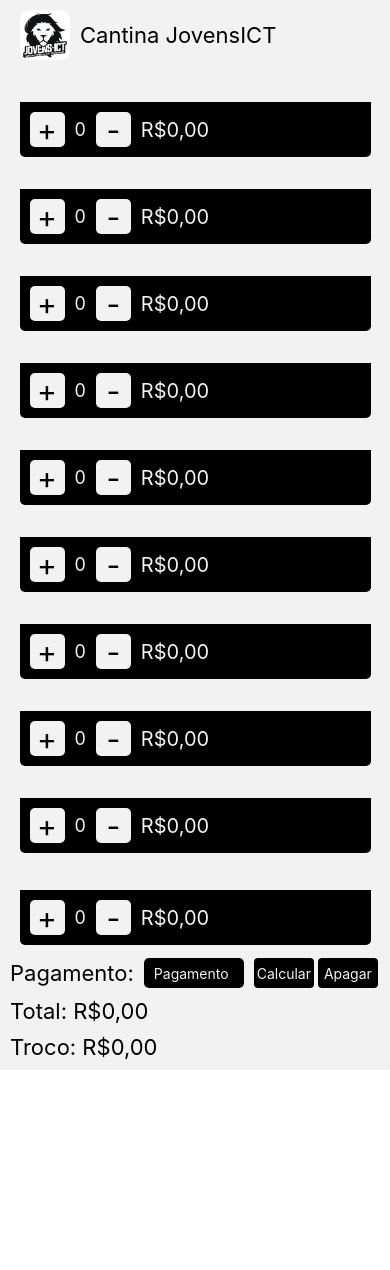
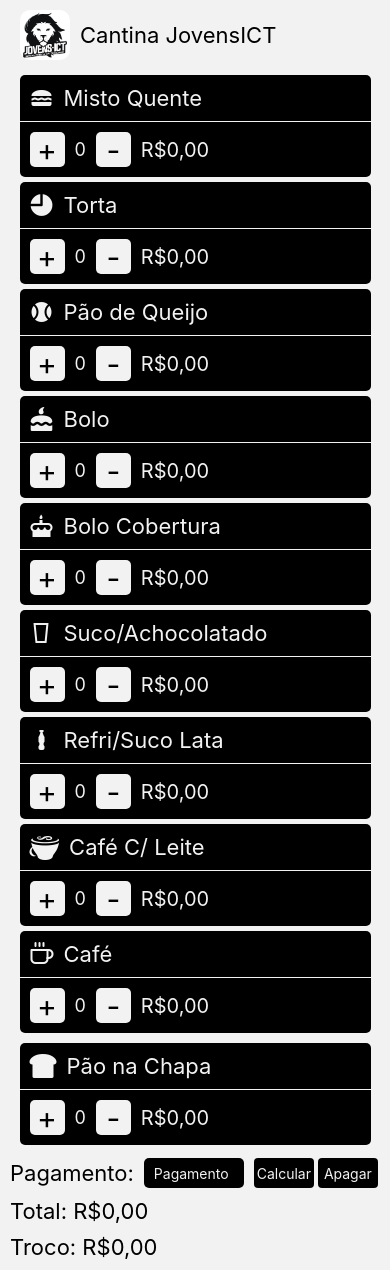
Before and after one commit to LeoSantosp2/cantina-jovensict, a React Native app in the folder my-app/: screen / in a window 390 px wide. Before the commit the page ends 1070 px from the top, so only its background shows below. Built offline with nearby package versions, Linux system fonts and the light colour scheme.

Commit message:
Adicionando o ContainerTitle e icons

```diff
--- a/my-app/src/components/bolo/index.js
+++ b/my-app/src/components/bolo/index.js
@@ -1,6 +1,16 @@
 import React, { useState, useEffect } from 'react';
+import Icon from 'react-native-vector-icons/Entypo';
 
-import { FoodOption, Title, Button, ButtonText, ContainerCount, Count, Price } from '../../styles/style';
+import {
+    FoodOption,
+    Title,
+    Button,
+    ButtonText,
+    ContainerCount,
+    Count,
+    Price,
+    ContainerTitle,
+} from '../../styles/style';
 
 export default function Bolo({ valuePrice }) {
     const [count, setCount] = useState(0);
@@ -34,7 +44,10 @@ export default function Bolo({ valuePrice }) {
 
     return (
         <FoodOption>
-            <Title>Bolo</Title>
+            <ContainerTitle>
+                <Icon name="cake" size={24} color="#f2f2f2" />
+                <Title>Bolo</Title>
+            </ContainerTitle>
 
             <ContainerCount>
                 <Button onPress={() => handleClickUp()}>
--- a/my-app/src/components/boloCobertura/index.js
+++ b/my-app/src/components/boloCobertura/index.js
@@ -1,6 +1,16 @@
 import React, { useState, useEffect } from 'react';
+import Icon from 'react-native-vector-icons/MaterialCommunityIcons';
 
-import { FoodOption, Title, Button, ButtonText, ContainerCount, Count, Price } from '../../styles/style';
+import {
+    FoodOption,
+    Title,
+    Button,
+    ButtonText,
+    ContainerCount,
+    Count,
+    Price,
+    ContainerTitle,
+} from '../../styles/style';
 
 export default function BoloCobertura({ valuePrice }) {
     const [count, setCount] = useState(0);
@@ -34,7 +44,10 @@ export default function BoloCobertura({ valuePrice }) {
 
     return (
         <FoodOption>
-            <Title>Bolo Cobertura</Title>
+            <ContainerTitle>
+                <Icon name="cake" size={24} color="#f2f2f2" />
+                <Title>Bolo Cobertura</Title>
+            </ContainerTitle>
 
             <ContainerCount>
                 <Button onPress={() => handleClickUp()}>
--- a/my-app/src/components/cafe/index.js
+++ b/my-app/src/components/cafe/index.js
@@ -1,6 +1,16 @@
 import React, { useState, useEffect } from 'react';
+import Icon from 'react-native-vector-icons/Feather';
 
-import { FoodOption, Title, Button, ButtonText, ContainerCount, Count, Price } from '../../styles/style';
+import {
+    FoodOption,
+    Title,
+    Button,
+    ButtonText,
+    ContainerCount,
+    Count,
+    Price,
+    ContainerTitle,
+} from '../../styles/style';
 
 export default function Cafe({ valuePrice }) {
     const [count, setCount] = useState(0);
@@ -34,7 +44,10 @@ export default function Cafe({ valuePrice }) {
 
     return (
         <FoodOption>
-            <Title>Café</Title>
+            <ContainerTitle>
+                <Icon name="coffee" size={24} color="#f2f2f2" />
+                <Title>Café</Title>
+            </ContainerTitle>
 
             <ContainerCount>
                 <Button onPress={() => handleClickUp()}>
--- a/my-app/src/components/cafeComLeite/index.js
+++ b/my-app/src/components/cafeComLeite/index.js
@@ -1,6 +1,16 @@
 import React, { useState, useEffect } from 'react';
+import Icon from 'react-native-vector-icons/Fontisto';
 
-import { FoodOption, Title, Button, ButtonText, ContainerCount, Count, Price } from '../../styles/style';
+import {
+    FoodOption,
+    Title,
+    Button,
+    ButtonText,
+    ContainerCount,
+    Count,
+    Price,
+    ContainerTitle,
+} from '../../styles/style';
 
 export default function CafeComLeite({ valuePrice }) {
     const [count, setCount] = useState(0);
@@ -34,7 +44,10 @@ export default function CafeComLeite({ valuePrice }) {
 
     return (
         <FoodOption>
-            <Title>Café C/ Leite</Title>
+            <ContainerTitle>
+                <Icon name="coffeescript" size={24} color="#f2f2f2" />
+                <Title>Café C/ Leite</Title>
+            </ContainerTitle>
 
             <ContainerCount>
                 <Button onPress={() => handleClickUp()}>
--- a/my-app/src/components/mistoQuente/index.js
+++ b/my-app/src/components/mistoQuente/index.js
@@ -1,7 +1,17 @@
 import React, { useEffect, useState } from 'react';
 import PropTypes from 'prop-types';
+import Icon from 'react-native-vector-icons/MaterialIcons';
 
-import { FoodOption, Title, Button, ButtonText, ContainerCount, Count, Price } from '../../styles/style';
+import {
+    FoodOption,
+    Title,
+    Button,
+    ButtonText,
+    ContainerCount,
+    Count,
+    Price,
+    ContainerTitle,
+} from '../../styles/style';
 
 export default function MistoQuente({ valuePrice }) {
     const [count, setCount] = useState(0);
@@ -35,7 +45,10 @@ export default function MistoQuente({ valuePrice }) {
 
     return (
         <FoodOption>
-            <Title>Misto Quente</Title>
+            <ContainerTitle>
+                <Icon name="lunch-dining" size={24} color="#f2f2f2" />
+                <Title>Misto Quente</Title>
+            </ContainerTitle>
 
             <ContainerCount>
                 <Button onPress={() => handleClickUp()}>
--- a/my-app/src/components/paoChapa/index.js
+++ b/my-app/src/components/paoChapa/index.js
@@ -1,6 +1,16 @@
 import React, { useState, useEffect } from 'react';
+import Icon from 'react-native-vector-icons/FontAwesome5';
 
-import { LastFoodOption, Title, Button, ButtonText, ContainerCount, Count, Price } from '../../styles/style';
+import {
+    LastFoodOption,
+    Title,
+    Button,
+    ButtonText,
+    ContainerCount,
+    Count,
+    Price,
+    ContainerTitle,
+} from '../../styles/style';
 
 export default function PaoChapa({ valuePrice }) {
     const [count, setCount] = useState(0);
@@ -34,7 +44,10 @@ export default function PaoChapa({ valuePrice }) {
 
     return (
         <LastFoodOption>
-            <Title>Pão Chapa</Title>
+            <ContainerTitle>
+                <Icon name="bread-slice" size={24} color="#f2f2f2" />
+                <Title>Pão na Chapa</Title>
+            </ContainerTitle>
 
             <ContainerCount>
                 <Button onPress={() => handleClickUp()}>
--- a/my-app/src/components/paoDeQueijo/index.js
+++ b/my-app/src/components/paoDeQueijo/index.js
@@ -1,6 +1,16 @@
 import React, { useState, useEffect } from 'react';
+import Icon from 'react-native-vector-icons/MaterialCommunityIcons';
 
-import { FoodOption, Title, Button, ButtonText, ContainerCount, Count, Price } from '../../styles/style';
+import {
+    FoodOption,
+    Title,
+    Button,
+    ButtonText,
+    ContainerCount,
+    Count,
+    Price,
+    ContainerTitle,
+} from '../../styles/style';
 
 export default function PaoDeQueijo({ valuePrice }) {
     const [count, setCount] = useState(0);
@@ -34,7 +44,10 @@ export default function PaoDeQueijo({ valuePrice }) {
 
     return (
         <FoodOption>
-            <Title>Pão de Queijo</Title>
+            <ContainerTitle>
+                <Icon name="tennis-ball" size={24} color="#f2f2f2" />
+                <Title>Pão de Queijo</Title>
+            </ContainerTitle>
 
             <ContainerCount>
                 <Button onPress={() => handleClickUp()}>
--- a/my-app/src/components/refriSucoLata/index.js
+++ b/my-app/src/components/refriSucoLata/index.js
@@ -1,6 +1,16 @@
 import React, { useState, useEffect } from 'react';
+import Icon from 'react-native-vector-icons/MaterialCommunityIcons';
 
-import { FoodOption, Title, Button, ButtonText, ContainerCount, Count, Price } from '../../styles/style';
+import {
+    FoodOption,
+    Title,
+    Button,
+    ButtonText,
+    ContainerCount,
+    Count,
+    Price,
+    ContainerTitle,
+} from '../../styles/style';
 
 export default function RefriSucoLata({ valuePrice }) {
     const [count, setCount] = useState(0);
@@ -34,7 +44,10 @@ export default function RefriSucoLata({ valuePrice }) {
 
     return (
         <FoodOption>
-            <Title>Refri/Suco Lata</Title>
+            <ContainerTitle>
+                <Icon name="bottle-soda-classic" size={24} color="#f2f2f2" />
+                <Title>Refri/Suco Lata</Title>
+            </ContainerTitle>
 
             <ContainerCount>
                 <Button onPress={() => handleClickUp()}>
--- a/my-app/src/components/sucoAchocolatado/index.js
+++ b/my-app/src/components/sucoAchocolatado/index.js
@@ -1,6 +1,16 @@
 import React, { useState, useEffect } from 'react';
+import Icon from 'react-native-vector-icons/MaterialCommunityIcons';
 
-import { FoodOption, Title, Button, ButtonText, ContainerCount, Count, Price } from '../../styles/style';
+import {
+    FoodOption,
+    Title,
+    Button,
+    ButtonText,
+    ContainerCount,
+    Count,
+    Price,
+    ContainerTitle,
+} from '../../styles/style';
 
 export default function SucoAchocolatado({ valuePrice }) {
     const [count, setCount] = useState(0);
@@ -34,7 +44,10 @@ export default function SucoAchocolatado({ valuePrice }) {
 
     return (
         <FoodOption>
-            <Title>Suco/Achocolatado</Title>
+            <ContainerTitle>
+                <Icon name="glass-pint-outline" size={24} color="#f2f2f2" />
+                <Title>Suco/Achocolatado</Title>
+            </ContainerTitle>
 
             <ContainerCount>
                 <Button onPress={() => handleClickUp()}>
--- a/my-app/src/components/torta/index.js
+++ b/my-app/src/components/torta/index.js
@@ -1,6 +1,16 @@
 import React, { useState, useEffect } from 'react';
+import Icon from 'react-native-vector-icons/Entypo';
 
-import { FoodOption, Title, Button, ButtonText, ContainerCount, Count, Price } from '../../styles/style';
+import {
+    FoodOption,
+    Title,
+    Button,
+    ButtonText,
+    ContainerCount,
+    Count,
+    Price,
+    ContainerTitle,
+} from '../../styles/style';
 
 export default function Torta({ valuePrice }) {
     const [count, setCount] = useState(0);
@@ -34,7 +44,10 @@ export default function Torta({ valuePrice }) {
 
     return (
         <FoodOption>
-            <Title>Torta</Title>
+            <ContainerTitle>
+                <Icon name="pie-chart" size={24} color="#f2f2f2" />
+                <Title>Torta</Title>
+            </ContainerTitle>
 
             <ContainerCount>
                 <Button onPress={() => handleClickUp()}>
```
